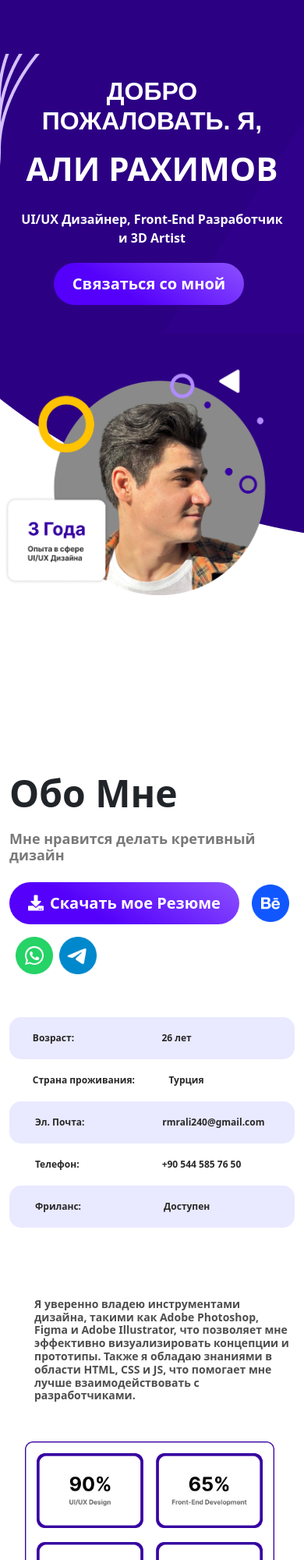
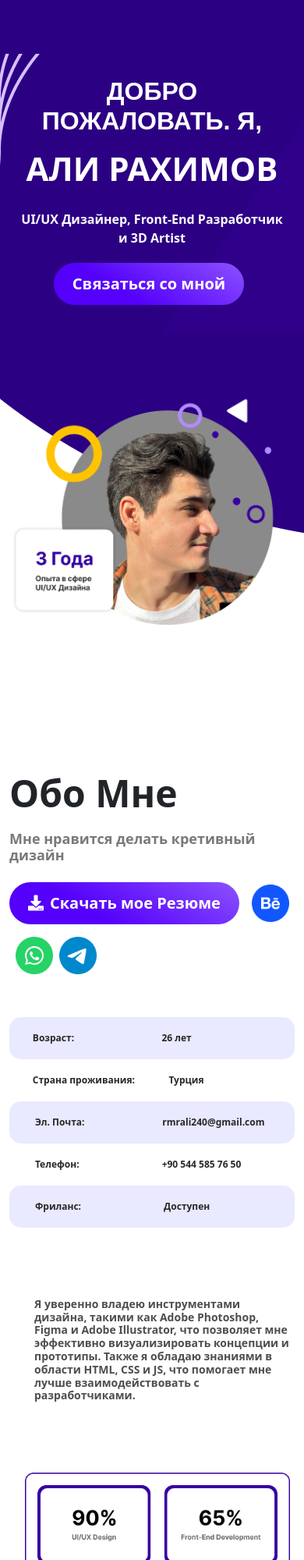
Before and after one commit to Hardi4/MyCVResume, a plain HTML site: page index.html in a window 390 px wide. Shown: the top 2000 px of the page at 78% size. Drawn offline with Linux system fonts and the light colour scheme; a web font is replaced by a local one.

Commit message:
Add files via upload

```diff
--- a/assets/css/Hero-Clean-Reverse-images.css
+++ b/assets/css/Hero-Clean-Reverse-images.css
@@ -2,14 +2,11 @@
   object-fit: cover;
 }
 
-img {
-}
-
 .skillsinfo {
-  margin-top: 50px;
+  margin-top: 64px;
   margin-right: 0px;
   margin-left: 52px;
-  width: 406px;
+  width: 430px;
   display: block;
   position: static;
 }
@@ -29,9 +26,22 @@ img {
   min-height: 300px;
   padding-right: 0px;
   transition: none;
-  margin-left: -63px;
-  width: 354px;
-  height: 313px;
+  margin-top: 38px;
+  margin-left: -55px;
+  width: 450px;
+  height: 340px;
+}
+
+@media (max-width: 420px) {
+  .myavatar {
+    min-height: 300px;
+    padding-right: 0px;
+    transition: none;
+    margin-top: 38px;
+    margin-left: -45px;
+    width: 350px;
+    height: 240px;
+  }
 }
 
 @media (max-width: 440px) {
@@ -40,29 +50,34 @@ img {
   }
 }
 
-@media (max-width: 440px) {
+@media (max-width: 640px) {
   .navbar-brand {
     margin-left: 187px;
     visibility: hidden;
   }
 }
 
+@media (max-width: 340px) {
   .myavatar {
     min-height: 300px;
     padding-right: 0px;
     transition: none;
+    margin-top: 38px;
     margin-left: -55px;
-  width: 350px;
-  height: 300px;
+    width: 150px;
+    height: 40px;
+  }
 }
 
+@media (max-width: 640px) {
   .skillsinfo {
-  margin-top: 50px;
+    margin-top: 90px;
     margin-right: 0px;
     margin-left: 20px;
-  width: 320px;
+    width: 340px;
     display: block;
     position: static;
+  }
 }
 
 .aboutmetext {
@@ -74,20 +89,6 @@ img {
   margin-top: 74px;
   margin-left: 32px;
   color: rgb(78,78,78);
-}
-
-@media (max-width: 440px) {
-  img {
-    /*width: 50px;*/
-    /*visibility: hidden;*/
-  }
-}
-
-@media (min-width: 1200px) {
-  .rounded img-fluid w-100 fit-cover {
-    width: 354px;
-    height: 313px;
-  }
 }
 
 @media (min-width: 1200px) {
--- a/index.html
+++ b/index.html
@@ -4,7 +4,7 @@
 <head>
     <meta charset="utf-8">
     <meta name="viewport" content="width=device-width, initial-scale=1.0, shrink-to-fit=no">
-    <title>CV Resume</title>
+    <title>CV Resume1213</title>
     <link rel="stylesheet" href="assets/bootstrap/css/bootstrap.min.css">
     <link rel="stylesheet" href="https://fonts.googleapis.com/css?family=Alatsi&amp;display=swap">
     <link rel="stylesheet" href="https://fonts.googleapis.com/css?family=Alexandria&amp;display=swap">
@@ -20,8 +20,8 @@
 
 <body style="background: url(&quot;assets/img/Desktop%20-%20123.png&quot;) no-repeat, #ffffff;height: 2080px;">
     <div class="container" style="margin-top: 54px;margin-bottom: 12px;">
-        <nav class="navbar navbar-expand-md bg-body py-3" style="border-style: none;margin-left: -46px;margin-right: -13px;margin-top: -58px;background: url(&quot;assets/img/Desktop21321123.png&quot;), #00000000;width: 1249.99px;display: block;position: static;overflow: visible;">
-            <div class="container"><a class="navbar-brand d-flex align-items-center" href="#" style="margin-left: 0px;margin-right: 0px;"><img src="assets/img/Subtract.png" style="height: 31px;"><span style="color: rgb(255,255,255);font-weight: bold;border-style: none;border-color: rgb(255,255,255);margin-left: 8px;">CV</span></a><button data-bs-toggle="collapse" class="navbar-toggler" data-bs-target="#navcol-2"><span class="visually-hidden">Toggle navigation</span><span class="navbar-toggler-icon"></span></button>
+        <nav class="navbar navbar-expand-md py-3" style="border-style: none;margin-left: -46px;margin-right: -13px;margin-top: -58px;background: url(&quot;assets/img/Desktop21321123.png&quot;), #00000000;width: 1249.99px;display: block;position: static;overflow: visible;">
+            <div class="container"><a class="navbar-brand d-flex align-items-center" href="#" style="margin-left: 0px;margin-right: 0px;"><img src="assets/img/Picsart_25-04-22_19-06-15-039.png" style="height: 31px;"><span style="color: rgb(255,255,255);font-weight: bold;border-style: none;border-color: rgb(255,255,255);margin-left: 8px;">Ali</span></a><button data-bs-toggle="collapse" class="navbar-toggler" data-bs-target="#navcol-2"><span class="visually-hidden">Toggle navigation</span><span class="navbar-toggler-icon"></span></button>
                 <div class="collapse navbar-collapse" id="navcol-2">
                     <ul class="navbar-nav ms-auto" style="margin-right: 115px;">
                         <li class="nav-item"><a class="nav-link active" href="#" style="font-weight: bold;color: #ffffff;">Главная</a></li>
@@ -41,11 +41,11 @@
                 <div style="max-width: 350px;width: 376.995px;" class="pb-0 me-0 pe-0">
                     <h2 class="text-uppercase fw-bold" style="font-size: 32px;font-family: Alexandria, sans-serif;color: rgb(255,255,255);">ДоБро Пожаловать. Я,</h2>
                     <h2 class="text-uppercase fw-bold" style="font-size: 42px;color: rgb(255,255,255);padding-top: 8px;padding-bottom: 8px;">Али Рахимов</h2>
-                    <p class="my-3" style="color: rgb(255,255,255);font-weight: bold;padding-top: 4px;padding-bottom: 4px;">UI/UX Дизайнер, Front-End Разработчик и 3D Artist</p><a class="btn btn-primary btn-lg me-2" role="button" href="http://t.me/@rmr3000" style="border-radius: 30px;padding-right: 24px;padding-left: 24px;background: linear-gradient(31deg, #5400fa 34%, #8c51ff), rgb(86,0,255);border-style: none;padding-top: 12px;padding-bottom: 12px;margin-top: 0px;font-weight: bold;">Связаться со мной</a>
+                    <p class="my-3" style="color: rgb(255,255,255);font-weight: bold;padding-top: 4px;padding-bottom: 4px;">UI/UX Дизайнер, Front-End Разработчик и 3D Artist</p><a class="btn btn-primary btn-lg me-2" role="button" href="http://t.me/RMR3000" style="border-radius: 30px;padding-right: 24px;padding-left: 24px;background: linear-gradient(31deg, #5400fa 34%, #8c51ff), rgb(86,0,255);border-style: none;padding-top: 12px;padding-bottom: 12px;margin-top: 0px;font-weight: bold;">Связаться со мной</a>
                 </div>
             </div>
             <div class="col-md-6">
-                <div class="p-xl-5 m-xl-5" style="padding: 48px;width: 510px;height: 571.851px;"><img class="rounded img-fluid myavatar" src="assets/img/MyPhoto1.png" width="354" height="313"></div>
+                <div class="p-xl-5 m-xl-5" style="padding: 48px;width: 510px;height: 571.851px;"><img class="rounded img-fluid myavatar" src="assets/img/MyPhoto1.png"></div>
             </div>
         </div>
     </div>
@@ -53,7 +53,7 @@
         <div class="row">
             <div class="col">
                 <h1 style="font-size: 48px;font-weight: bold;margin-top: 0px;">Обо Мне</h1>
-                <h1 style="font-size: 18px;font-weight: bold;color: rgb(121,121,121);margin-top: 19px;">Мне нравится делать кретивный дизайн</h1><a class="btn btn-primary btn-lg me-2" role="button" href="https://www.dropbox.com/scl/fi/ektkc3ssmby8ipjfu3u9a/My-Resume-RU.pdf?rlkey=q5jftxcz48b1hbsy4zf3u589f&amp;st=lleo0aoh&amp;dl=0" style="border-radius: 30px;padding-right: 24px;padding-left: 24px;background: linear-gradient(31deg, #5400fa 34%, #8c51ff), rgb(86,0,255);border-style: none;box-shadow: 0px 0px 0px 0px rgb(157,109,255);margin-top: 15px;font-weight: bold;padding-bottom: 12px;padding-top: 12px;"><i class="fas fa-download" style="margin-right: 8px;"></i>Скачать мое Резюме</a><a href="https://www.behance.net/mrali56"><img style="background: url(&quot;assets/img/behance@512px.png&quot;);width: 48px;height: 48px;margin-top: 16px;margin-left: 8px;" src="assets/img/behance@512px.png"></a><a href="https://wa.me/+905445857650"><img style="background: url(&quot;assets/img/whatsapp@512px.png&quot;);width: 48px;height: 48px;margin-top: 16px;margin-left: 8px;" src="assets/img/whatsapp@512px.png"></a><a href="http://t.me/@rmr3000"><img style="background: url(&quot;assets/img/telegram@512px.png&quot;);width: 48px;height: 48px;margin-top: 16px;margin-left: 8px;" src="assets/img/telegram@512px.png"></a>
+                <h1 style="font-size: 18px;font-weight: bold;color: rgb(121,121,121);margin-top: 19px;">Мне нравится делать кретивный дизайн</h1><a class="btn btn-primary btn-lg me-2" role="button" href="https://www.dropbox.com/scl/fi/ektkc3ssmby8ipjfu3u9a/My-Resume-RU.pdf?rlkey=q5jftxcz48b1hbsy4zf3u589f&amp;st=lleo0aoh&amp;dl=0" style="border-radius: 30px;padding-right: 24px;padding-left: 24px;background: linear-gradient(31deg, #5400fa 34%, #8c51ff), rgb(86,0,255);border-style: none;box-shadow: 0px 0px 0px 0px rgb(157,109,255);margin-top: 15px;font-weight: bold;padding-bottom: 12px;padding-top: 12px;"><i class="fas fa-download" style="margin-right: 8px;"></i>Скачать мое Резюме</a><a href="https://www.behance.net/mrali56"><img style="background: url(&quot;assets/img/behance@512px.png&quot;);width: 48px;height: 48px;margin-top: 16px;margin-left: 8px;" src="assets/img/behance@512px.png"></a><a href="https://wa.me/+905445857650"><img style="background: url(&quot;assets/img/whatsapp@512px.png&quot;);width: 48px;height: 48px;margin-top: 16px;margin-left: 8px;" src="assets/img/whatsapp@512px.png"></a><a href="http://t.me/RMR3000"><img style="background: url(&quot;assets/img/telegram@512px.png&quot;);width: 48px;height: 48px;margin-top: 16px;margin-left: 8px;" src="assets/img/telegram@512px.png"></a>
                 <div class="table-responsive" style="margin-top: 55px;">
                     <table class="table">
                         <thead>
@@ -94,9 +94,9 @@
             <div class="col item"><a href="assets/img/BecomeApp.png"><img class="img-fluid" src="assets/img/BecomeApp.png" style="border-radius: 10px;"></a></div>
             <div class="col item"><a href="assets/img/SeoWebLanding.png"><img class="img-fluid" src="assets/img/SeoWebLanding.png" style="border-radius: 10px;"></a></div>
             <div class="col item"><a href="assets/img/RMRGroup.png"><img class="img-fluid" src="assets/img/RMRGroup.png" style="border-radius: 10px;"></a></div>
+            <div class="col item"><a href="assets/img/Desktop%20-%20636.png"><img class="img-fluid" src="assets/img/Desktop%20-%20636.png" style="border-radius: 10px;"></a></div>
             <div class="col item"><a href="https://cdn.bootstrapstudio.io/placeholders/1400x800.png"><img class="img-fluid" src="https://cdn.bootstrapstudio.io/placeholders/1400x800.png" style="border-radius: 10px;"></a></div>
-            <div class="col item"><a href="https://cdn.bootstrapstudio.io/placeholders/1400x800.png"><img class="img-fluid" src="https://cdn.bootstrapstudio.io/placeholders/1400x800.png" style="border-radius: 10px;"></a></div>
-            <div class="col item"><a href="https://cdn.bootstrapstudio.io/placeholders/1400x800.png"><img class="img-fluid" src="https://cdn.bootstrapstudio.io/placeholders/1400x800.png" style="border-radius: 10px;"></a></div>
+            <div class="col item"><a href="assets/img/SPECTRANS%20BANNER.png"><img class="img-fluid" src="assets/img/SPECTRANS%20BANNER.png" style="border-radius: 10px;"></a></div>
         </div>
     </div>
     <section class="position-relative py-4 py-xl-5">
@@ -145,7 +145,7 @@
                             <div class="mb-3"><input class="form-control" type="text" id="name-1" name="name" placeholder="Ваше имя" style="border-radius: 20px;padding-top: 10px;padding-bottom: 10px;border-width: 2.989691px;border-color: rgb(233,233,255);"></div>
                             <div class="mb-3"><input class="form-control" type="email" id="email-1" name="email" placeholder="Ваша Почта" style="border-radius: 20px;padding-top: 10px;padding-bottom: 10px;border-width: 2.989691px;border-color: rgb(233,233,255);"></div>
                             <div class="mb-3"><textarea class="form-control" id="message-1" name="message" rows="6" placeholder="Ваш текст" style="border-radius: 10px;border-width: 2.989691px;border-color: rgb(233,233,255);"></textarea></div>
-                            <div><button class="btn btn-primary d-block w-100" type="submit" style="border-radius: 20px;padding-top: 10px;padding-bottom: 10px;font-weight: bold;background: linear-gradient(50deg, #5400fa, #8548fe);border-style: none;">Отправить</button></div>
+                            <div><button class="btn btn-primary disabled d-block w-100" type="submit" style="border-radius: 20px;padding-top: 10px;padding-bottom: 10px;font-weight: bold;background: linear-gradient(50deg, #5400fa, #8548fe);border-style: none;" disabled="">Отправить</button></div>
                         </form>
                     </div>
                 </div>
```
Also changed, not shown: assets/img/Desktop - 636.png (added), assets/img/Picsart_25-04-22_19-06-15-039.png (added), assets/img/SPECTRANS BANNER.png (added). Lines whose indentation alone changed are shown as unchanged.
